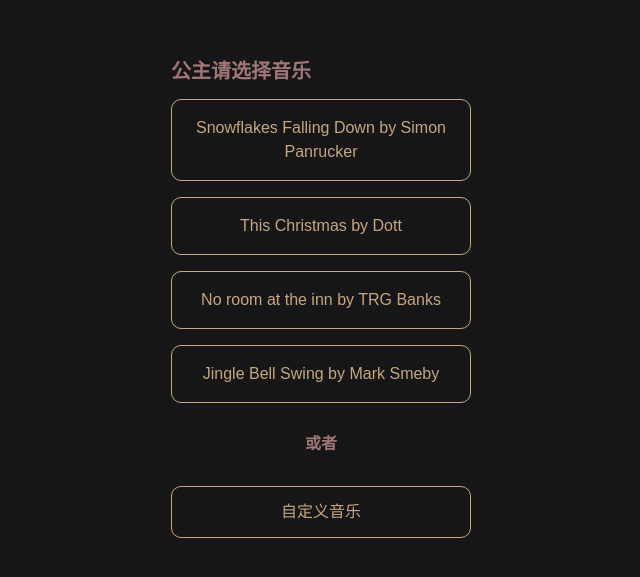
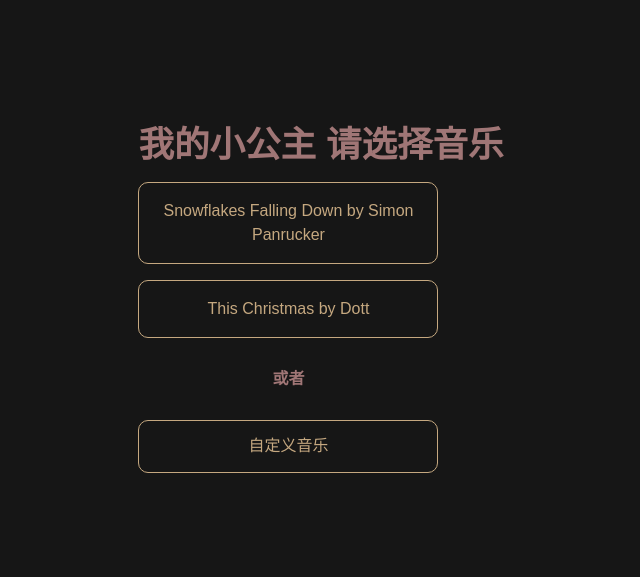
Before and after one commit to xianlu1815032494/xianlu, a plain HTML site: page index.html in a window 1280 px wide. Shown: the part 101-678 px from the top of the page, without its empty margins (319-959 px from the left). Drawn offline with nearby package versions, Linux system fonts and the light colour scheme.

Commit message:
Update index.html

```diff
--- a/index.html
+++ b/index.html
@@ -7,8 +7,10 @@
  <title>🎄莫宝 圣诞快乐🎄</title>
 
  <link rel="stylesheet" href="https://cdnjs.cloudflare.com/ajax/libs/normalize/5.0.0/normalize.min.css">
+ <style>
 
- <style>
+
+
   * {
    box-sizing: border-box;
   }
@@ -66,7 +68,7 @@
   .title {
    color: #a07676;
    font-weight: bold;
-   font-size: 1.25rem;
+   font-size: 2.22rem;
    margin-bottom: 16px;
   }
 
@@ -101,15 +103,13 @@
 
  <div id="overlay">
   <ul>
-   <li class="title">公主请选择音乐</li>
+   <li class="title">我的小公主 请选择音乐</li>
    <li>
     <button class="btn" id="btnA" type="button">
      Snowflakes Falling Down by Simon Panrucker
     </button>
    </li>
    <li><button class="btn" id="btnB" type="button">This Christmas by Dott</button></li>
-   <li><button class="btn" id="btnC" type="button">No room at the inn by TRG Banks</button></li>
-   <li><button class="btn" id="btnD" type="button">Jingle Bell Swing by Mark Smeby</button></li>
    <li class="separator">或者</li>
    <li>
     <input type="file" id="upload" hidden />
```
